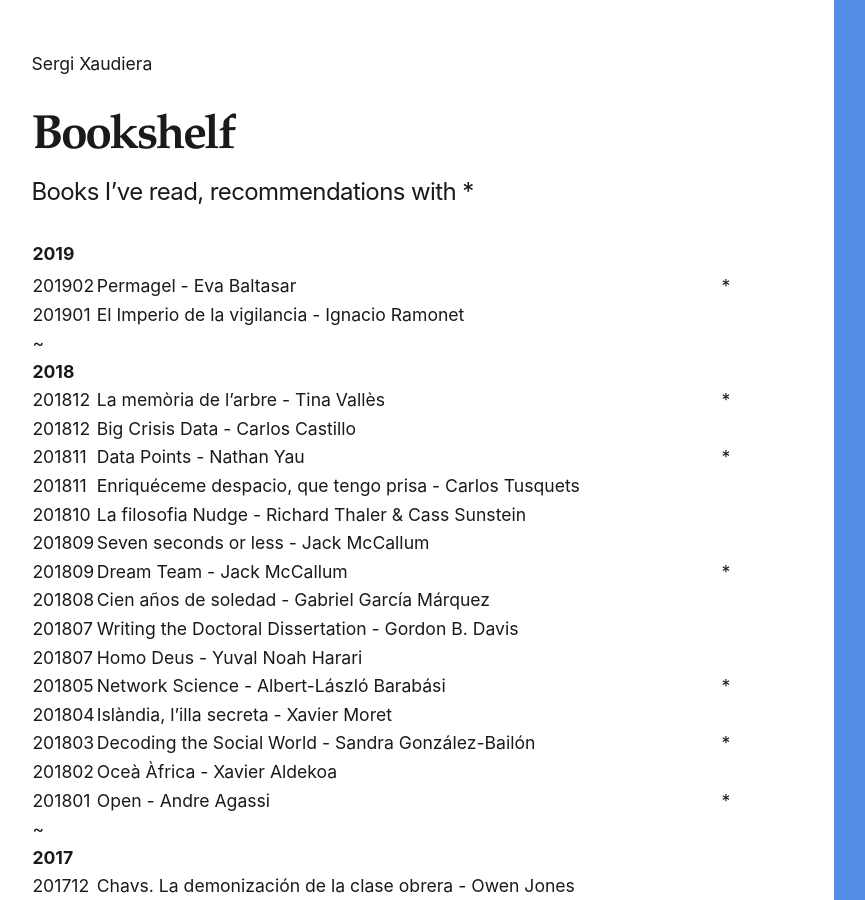
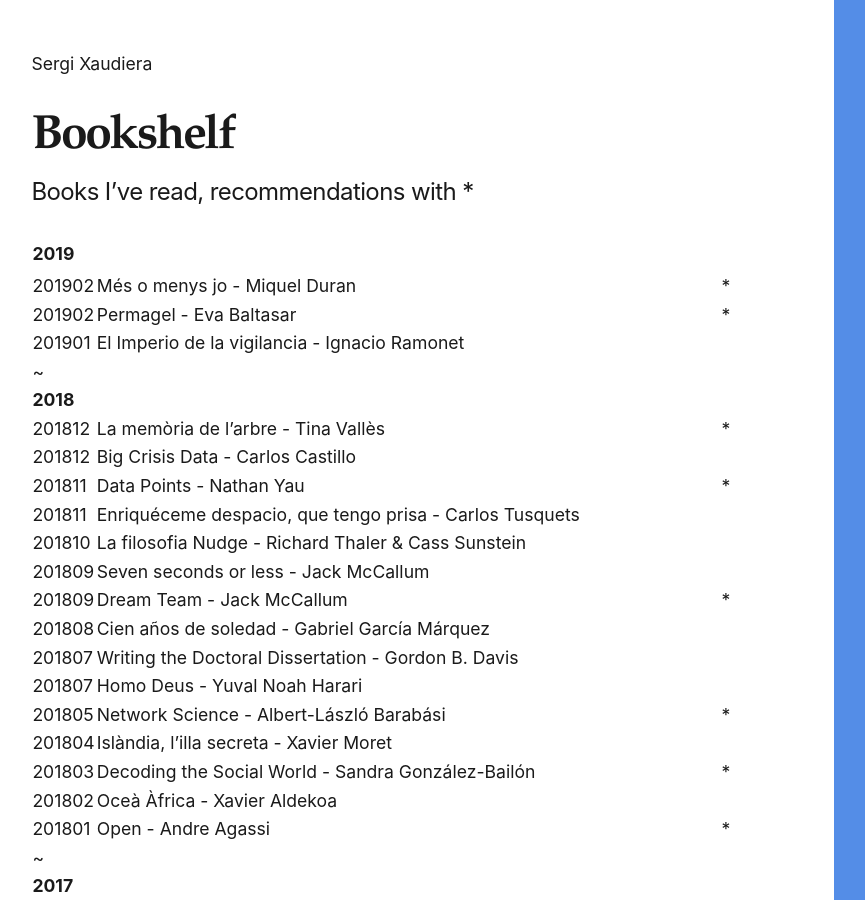
Before and after one commit to sergixaudiera/sergixaudiera.github.io, a Jekyll site: the page built from library.md, in a window 1280 px wide and 900 px high. Shown: the whole window, without its empty margins (71-936 px from the left). Built offline with Jekyll 4.4.1, drawn with Linux system fonts in a browser that asks for light colours.

Commit message:
+ més o menys jo x2

```diff
--- a/library.md
+++ b/library.md
@@ -8,6 +8,7 @@ permalink: /library/
 
 |**2019** | | |
 | :---- | ------| ---: |
+| 201902 | Més o menys jo - Miquel Duran|*|
 | 201902 | Permagel - Eva Baltasar|*|
 | 201901 | El Imperio de la vigilancia - Ignacio Ramonet|
 |~| | |
```
